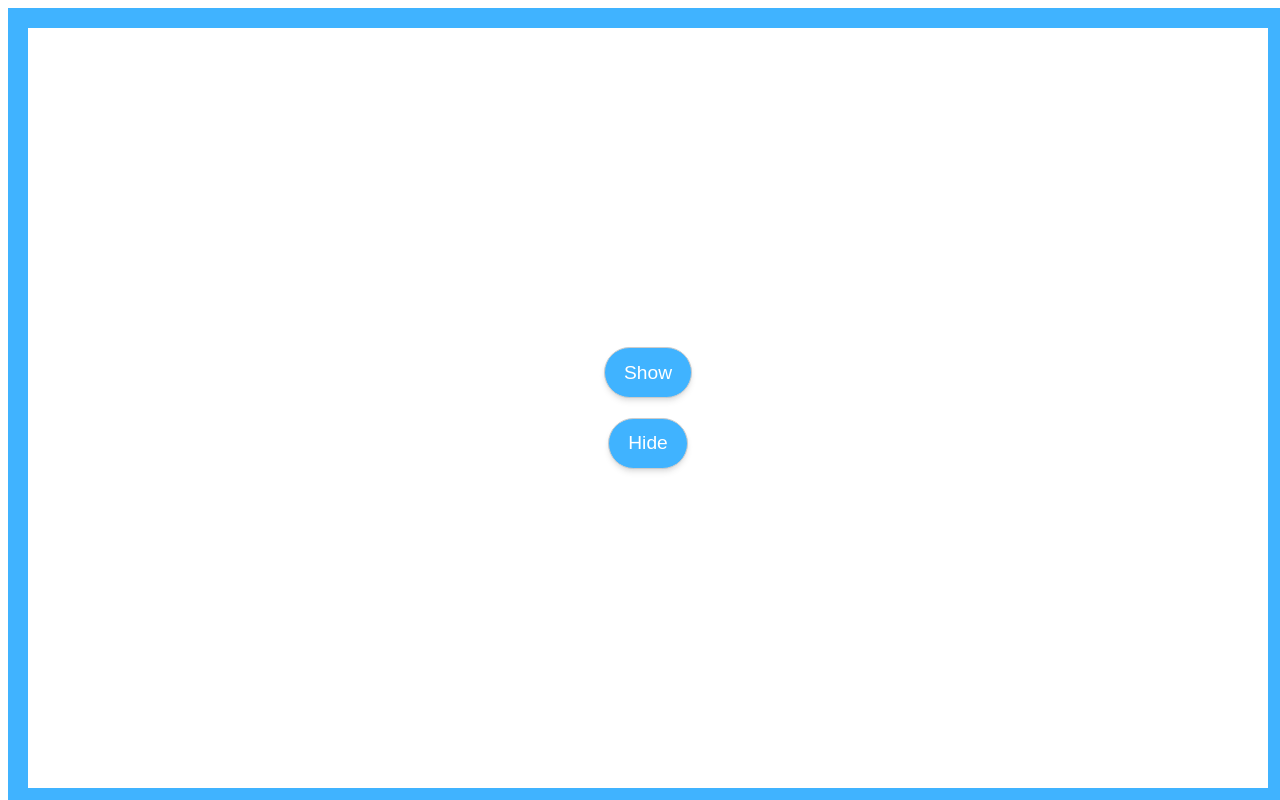
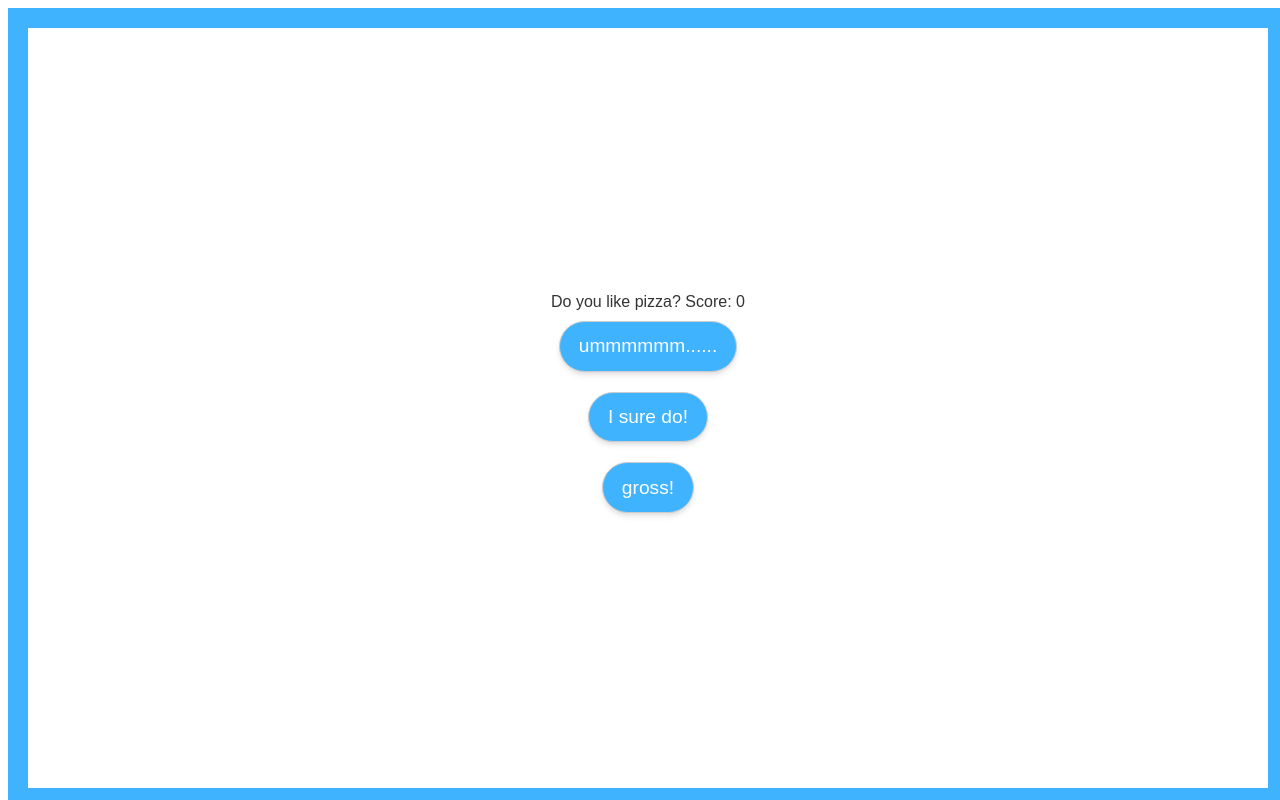
Before and after one commit to mrdougwright/svelte-playground, a Svelte app: page / in a window 1280 px wide. Built offline with nearby package versions, Linux system fonts and the light colour scheme.

Commit message:
evet handling

```diff
--- a/src/App.svelte
+++ b/src/App.svelte
@@ -1,35 +1,40 @@
 <script>
-  import Face from "./Face.svelte"
-  import Container from "./Container.svelte"
-	import Header from "./Header.svelte"
-	import Button from "./Button.svelte"
+  import Face from './Face.svelte';
+  import Container from './Container.svelte';
+  import Header from './Header.svelte';
+  import Buttons from './Buttons.svelte';
+  let showHeader = false;
 
-	let showHeader = false
+  const buttons = [
+      {value: 0,  text: 'ummmmmm......'},
+      {value: 1,  text: 'I sure do!'},
+      {value: -2, text: 'gross!'}
+  ]
+  let score = 0;
 </script>
 
+
 {#if showHeader}
-  <Header/>
+  <Header />
 {/if}
-
 <Container>
-
-<!-- the event `click` handled here, sent by the child. -->
-<!-- `detail` is a Svelte CustomEvent.detail property that holds any data
-from the 2nd arg passed to the dispatcher -->
-<Button on:click={(e) => {showHeader = e.detail}}></Button>
-
+  Do you like pizza? Score: {score}
+  <Buttons {buttons} on:click={(e) => {score += e.detail.value}} />
 </Container>
 
-
-
+<!-- Challenge 3 -
+1. add a prop in Buttons.svelte called buttons which is a list of objects like:
+[{value: '', text: ''}, ...etc]
+2. use #each to turn all the objects into buttons that
+  a. have innerHTML equal to the .text of the object
+  b. dispatch a click event that passes the .value of the object
+3. Handle the event in App.svelte to update the score
+-->
 
 <style>
-  /* affects styling for html in this component */
   div {
-		color: red;
-	}
-
-	/* affects styling globally, for all components in this file? */
+    color: red;
+  }
   :global(*) {
 		box-sizing: border-box;
 	}
--- a/src/Button.svelte
+++ b/src/Buttons.svelte
@@ -8,15 +8,15 @@ on:click tag here creates event handler to be handled by parent
  <script>
    import {createEventDispatcher} from 'svelte'
    const dispatch = createEventDispatcher()
+   export let buttons = [{value: 0, text: "no info from parent"}]
  </script>
 
 <!-- the second arg to dispatch is the `detail` -->
-<button on:click={() => dispatch('click', true)}>
-  Show
-</button>
-<button on:click={() => dispatch('click', false)}>
-  Hide
-</button>
+{#each buttons as info}
+  <button on:click={() => dispatch('click', {value: info.value})}>
+    {info.text}
+  </button>
+{/each}
 
 <!-- This is a button with its own onclick event handler -->
 <!-- <button on:click={() => {showHeader = true}}>show</button> -->
```
